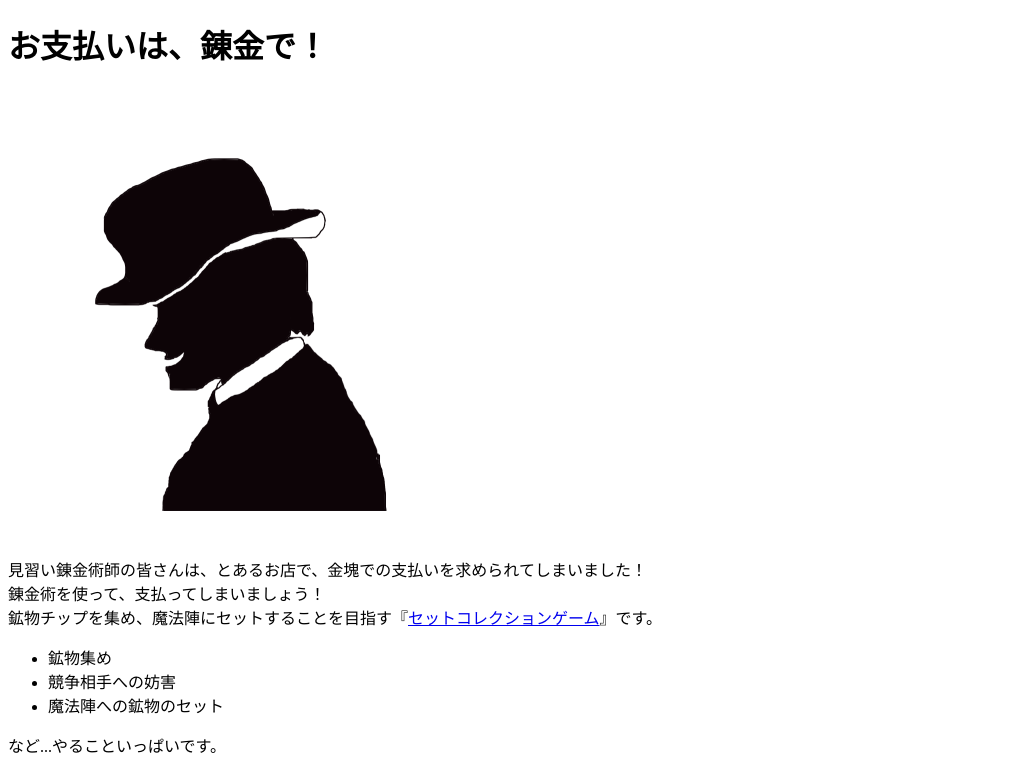
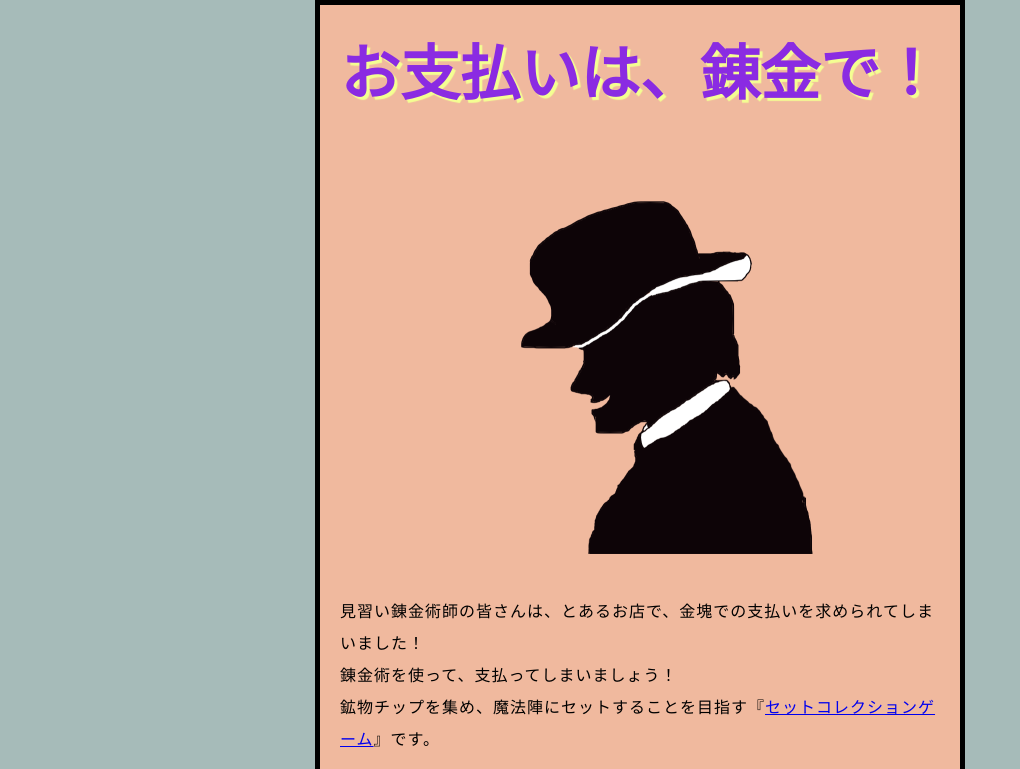
Before and after one commit to paphio-kitsuki/web-learning-1, a plain HTML site: page web-projects/test-site/index.html in a window 1280 px wide. Shown: the top 769 px of the page, without its empty margins (0-1020 px from the left). Drawn offline with Linux system fonts and the light colour scheme; a web font is replaced by a local one.

Commit message:
done base-of-css all

```diff
--- a/web-projects/test-site/index.html
+++ b/web-projects/test-site/index.html
@@ -3,6 +3,8 @@
   <head> <!--閲覧者に見せたくないものを囲む-->
     <meta charset="utf-8" /> <!--初期文字コードをUTF-8に設定-->
     <meta name="viewport" content="width=device-width" /> <!--縮小表示を防止-->
+	<link href="styles/style.css" rel="stylesheet" /> <!--cssを適用-->
+	<link href="https://fonts.googleapis.com/css?family=Zen+Old+Mincho" rel="stylesheet" /> <!--フォントを適用-->
     <title>テストページ</title> <!--ブラウザのタブ名-->
   </head>
   <body> <!--見せたいものを囲む-->
--- /dev/null
+++ b/web-projects/test-site/styles/style.css
@@ -0,0 +1,39 @@
+/*
+	p {
+		color: red;
+	}
+*/
+html {
+	font-size: 10px;
+	font-family: "Zen Old Mincho";
+	background-color: rgb(166, 187, 185);
+}
+
+h1 {
+	margin: 0;
+	padding: 20px 0;
+	color: blueviolet;
+	text-shadow: 3px 3px 1px rgb(244, 255, 146);
+	font-size: 60px;
+	text-align: center;
+}
+
+p,
+li {
+	font-size: 16px;
+	line-height: 2;
+	letter-spacing: 1px;
+}
+
+body {
+	width: 600px;
+	margin: 0 auto;
+	background-color: #f0b99e;
+	padding: 0 20px 20px 20px;
+	border: 5px solid black;
+  }
+
+  img {
+	display: block;
+	margin: 0 auto;
+  }
```
Also changed, not shown: web-projects/memo/memo.txt.
